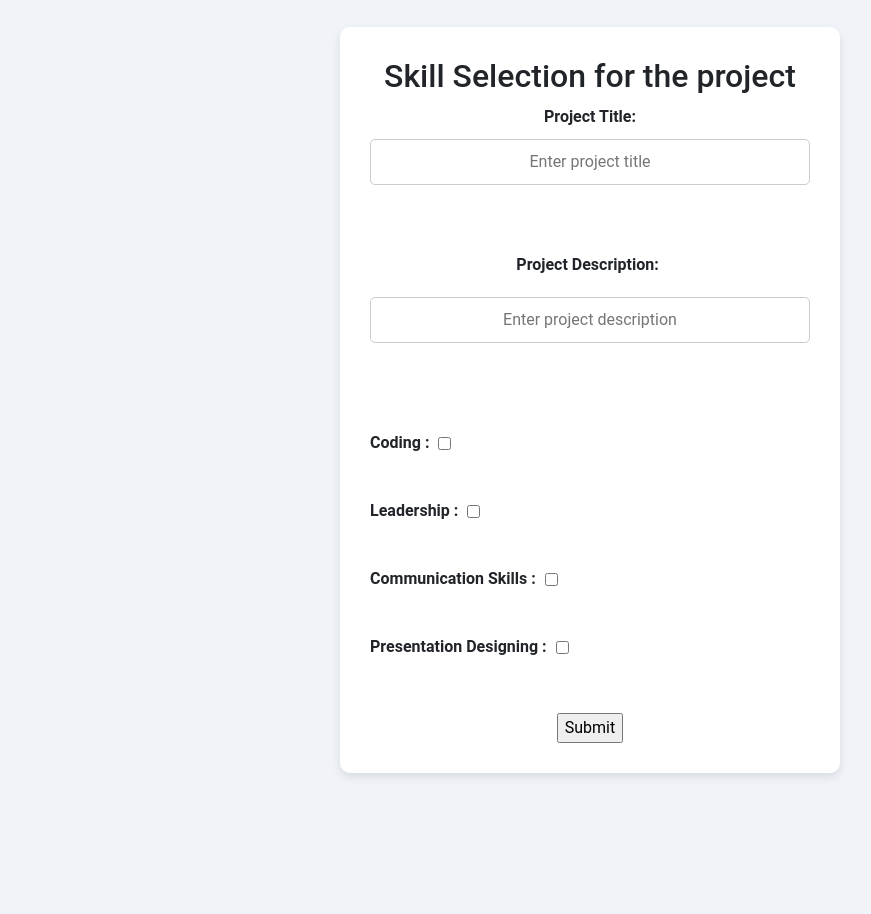
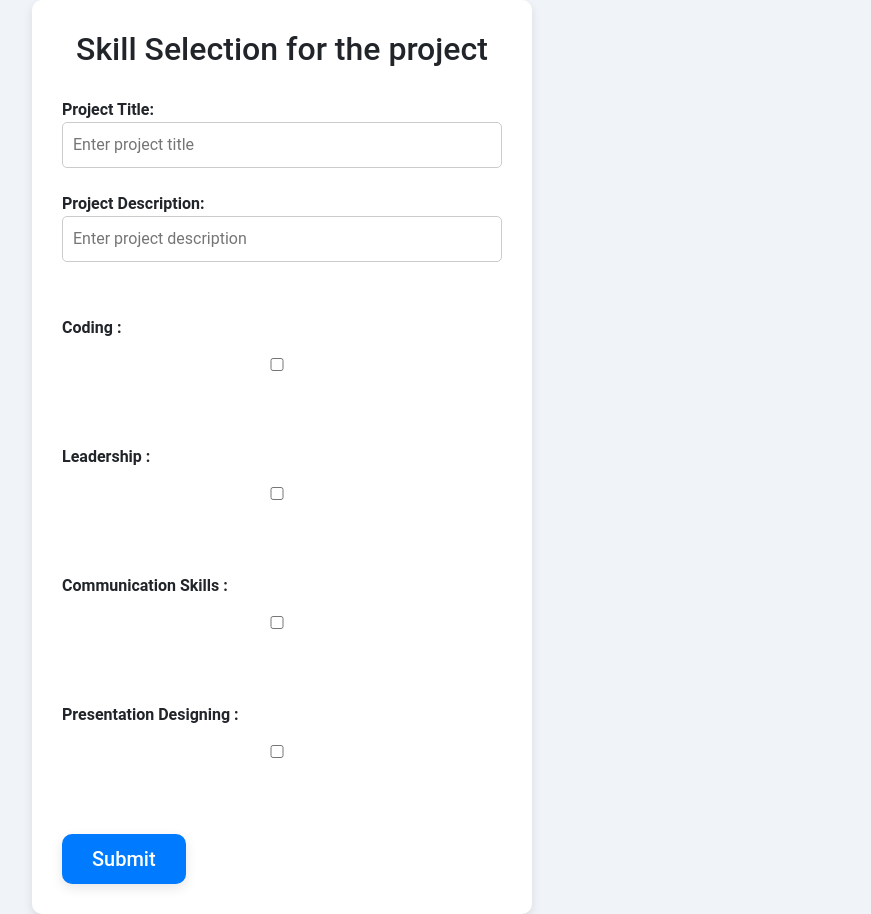
Before and after one commit to aashishChakradhar/Hackathon, a Django app: page /teacher-form in a window 1280 px wide. Shown: the whole page, without its empty margins (50-921 px from the left). Before the commit the page ends 777 px from the top, so only its background shows below. Run offline with Django 5.2, Linux system fonts and the light colour scheme; some libraries are stand-ins or nearby versions.

Commit message:
Styling for form

```diff
--- a/static/css/form.css
+++ b/static/css/form.css
@@ -91,13 +91,13 @@ body {
     height: 100vh;
 }
 
-.page-wrapper{
+/* .page-wrapper{
     display: flex;
     justify-content: center;
-    align-items: center;
-    height: 100vh;
+    min-height: 100vh;
     margin: 0 auto;
-}
+    padding: 80px 0;
+} */
 
 /* Alert Styles */
 .alert {
@@ -226,13 +226,13 @@ body, html {
 }
 
 
-.container {
+/* .container {
     display: flex;
     justify-content: center;
     align-items: center;
     height: 100vh;
     background-color: #f0f4f8;
-}
+} */
 
 .skill-selection {
     background-color: #ffffff;
@@ -241,9 +241,11 @@ body, html {
     box-shadow: 0 4px 10px rgba(0, 0, 0, 0.1);
     width: 100%;
     max-width: 500px;
+}
+.skill-selection h2{
     text-align: center;
+    margin-bottom: 30px;
 }
-
 .checkboxes-section {
     text-align: left;
     margin: 20px 0;
@@ -262,13 +264,13 @@ body, html {
 }
 
 
-.skill-selection label[for="project-title"],
+/* .skill-selection label[for="project-title"],
 .skill-selection input[type="text"] {
     display: block;
     width: 100%;
     margin: 10px auto;
     text-align: center;
-}
+} */
 
 .skill-selection input[type="text"] {
     padding: 10px;
@@ -278,6 +280,7 @@ body, html {
     box-sizing: border-box;
     outline: none;
     transition: border-color 0.3s ease, box-shadow 0.3s ease;
+    width: 100%;
 }
 
 .skill-selection input[type="text"]:focus {
@@ -287,9 +290,9 @@ body, html {
 
 
 .skill-selection label {
-    display: inline-block;
+    display: block;
     font-weight: bold;
-    margin: 10px 5px 10px 0;
+    /* margin: 10px 5px 10px 0; */
     vertical-align: middle;
     text-align: left;
 }
@@ -342,13 +345,13 @@ body, html {
 /* for student */
 
 /* Container styling to center content */
-.container {
+/* .container {
     display: flex;
     justify-content: center;
     align-items: center;
     height: 100vh;
     background-color: var(--color-one);
-}
+} */
 
 /* Skill Level Form styling */
 .skill-level {
@@ -456,3 +459,115 @@ body, html {
         font-size: 1em;
     }
 }
+
+/*Form CSS*/
+label{
+    cursor: pointer;
+}
+.form-wrapper {
+    max-width: 500px;
+    margin: 0 auto;
+    min-height: 100vh;
+    display: flex;
+    padding: 80px 0;
+}
+
+.card-listing{
+    display: flex;
+    align-items: center;
+    padding: 20px;
+    min-height: 100vh;
+    justify-content: center;
+    gap: 30px;
+    flex-wrap: wrap;
+    position: relative;
+}
+.card-listing .card{
+    border-radius: 20px;
+}
+.card-listing .card img{
+    width: 200px;
+    height: auto;
+    aspect-ratio: 1;
+    padding: 20px;
+}
+.card-listing .title {
+    position: absolute;
+    top: calc(50% - 100px);
+    z-index: 1;
+    transform: translateY(-200%);
+    font-size: 25px;
+    font-weight: 600;
+}
+
+.skill-wrapper {
+    display: grid;
+    place-items: center;
+    min-height: 100vh;
+    gap: 40px;
+}
+
+.input-field{
+    margin-bottom: 25px;
+}
+.input-field label{
+    margin-bottom: 6px;
+}
+.checkbox-field{
+    display: flex;
+    align-items: center;
+}
+.checkbox-field label{
+    order: 1;
+    margin: 0;
+}
+.checkboxes-section{
+    display: flex;
+    flex-direction: column;
+    gap: 8px;
+}
+
+.skill-selection input[type="submit"]{
+    background-color: var(--color-four);
+    color: #ffffff;
+    font-size: 20px;
+    padding: 10px 30px;
+    border: none;
+    border-radius: 10px;
+    font-weight: 500;
+    transition: 0.3s ease;
+    box-shadow: rgba(0, 0, 0, 0.1) 0px 4px 12px;
+}
+.skill-selection input[type="submit"]:hover{
+    background-color: var(--color-tertiary);
+    transform: translateY(-2px);
+}
+
+
+.activate-wrapper{
+    display: grid;
+    place-items: center;
+    min-height: 100vh;
+    padding: 80px 0;
+    gap: 40px;
+}
+
+
+.card-wrapper img {
+    width: 150px;
+    height: auto;
+    aspect-ratio: 1;
+}
+
+.card-wrapper  .card {
+    flex-direction: row;
+    align-items: flex-start;
+    padding: 10px 15px;
+    width: 376px !important;
+    align-items: center;
+    gap: 20px;
+    border-radius: 15px;
+}
+.card-wrapper  .card-body{
+    padding: 0;
+}
```
